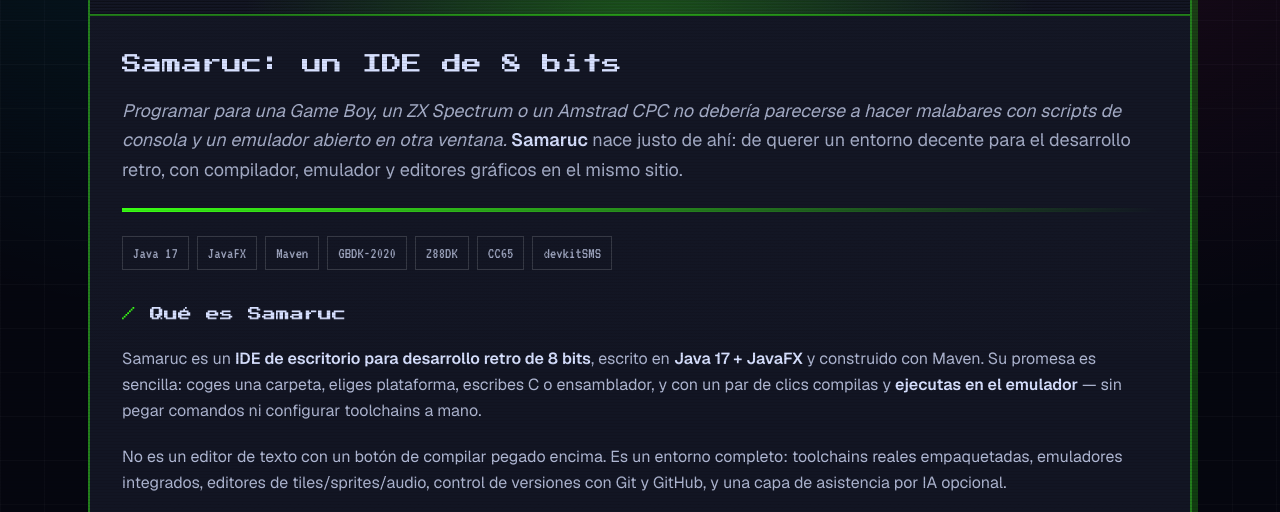
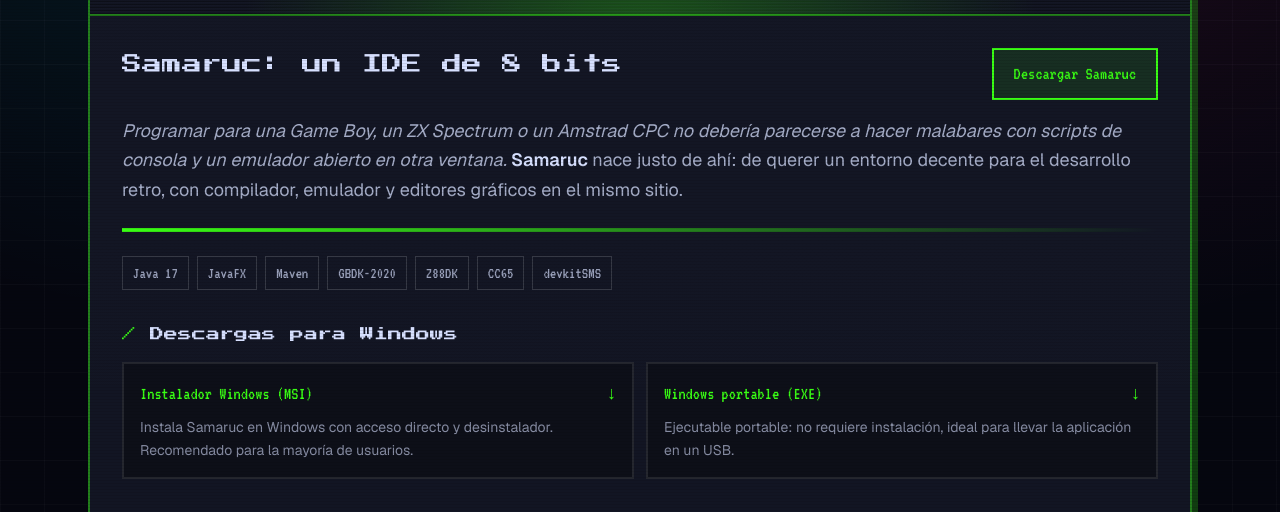
Before and after one commit to ginjol83/retrocueva, a Next.js app: page /samaruc in a window 1280 px wide. Shown: the part 288-800 px from the top of the page. Built offline with nearby package versions, Linux system fonts and the light colour scheme; no server answers.

Commit message:
partial commit

```diff
--- a/app/components/home/SamarucSection.tsx
+++ b/app/components/home/SamarucSection.tsx
@@ -137,6 +137,8 @@
             {project.link && (
               <a
                 href={project.link}
+                target="_blank"
+                rel="noopener noreferrer"
                 className="border-2 border-neon bg-neon/10 px-5 py-2.5 font-retro text-lg text-neon transition-all hover:bg-neon hover:text-black"
               >
                 Descargar Samaruc
@@ -165,6 +167,36 @@
               </span>
             ))}
           </div>
+
+          {project.downloads && project.downloads.length > 0 && (
+            <section className="mt-8">
+              <h3 className="font-pixel text-[12px] leading-6 text-ink sm:text-sm">
+                <span style={{ color: ACCENT }}>/</span> Descargas para Windows
+              </h3>
+              <ul className="mt-4 grid gap-3 sm:grid-cols-2">
+                {project.downloads.map((download) => (
+                  <li key={download.url}>
+                    <a
+                      href={download.url}
+                      target="_blank"
+                      rel="noopener noreferrer"
+                      className="group flex h-full flex-col border-2 border-white/10 bg-black/30 p-4 transition-colors hover:border-neon/60 hover:bg-neon/5"
+                    >
+                      <span className="flex items-center justify-between gap-3 font-retro text-lg text-neon">
+                        {download.label}
+                        <span aria-hidden>↓</span>
+                      </span>
+                      {download.description && (
+                        <span className="mt-2 text-sm leading-relaxed text-ink/60">
+                          {download.description}
+                        </span>
+                      )}
+                    </a>
+                  </li>
+                ))}
+              </ul>
+            </section>
+          )}
 
           {project.sections.map((section) => (
             <section key={section.heading} className="mt-8">
--- a/db/samaruc.json
+++ b/db/samaruc.json
@@ -4,7 +4,7 @@
   "lead": "*Programar para una Game Boy, un ZX Spectrum o un Amstrad CPC no debería parecerse a hacer malabares con scripts de consola y un emulador abierto en otra ventana.* **Samaruc** nace justo de ahí: de querer un entorno decente para el desarrollo retro, con compilador, emulador y editores gráficos en el mismo sitio.",
   "author": "Andrés Giménez",
   "year": 2026,
-  "version": "1.0.0",
+  "version": "1.3.3",
   "license": "MIT",
   "platforms": [
     "Game Boy / Game Boy Color",
@@ -18,6 +18,19 @@
   ],
   "stack": ["Java 17", "JavaFX", "Maven", "GBDK-2020", "Z88DK", "CC65", "devkitSMS"],
   "logo": "/samaruc/favicon.png",
+  "link": "https://github.com/ginjol83/samaruc-editor/releases/latest",
+  "downloads": [
+    {
+      "label": "Instalador Windows (MSI)",
+      "description": "Instala Samaruc en Windows con acceso directo y desinstalador. Recomendado para la mayoría de usuarios.",
+      "url": "https://github.com/ginjol83/samaruc-editor/releases/download/v1.3.3/Samaruc-Setup-1.3.3.msi"
+    },
+    {
+      "label": "Windows portable (EXE)",
+      "description": "Ejecutable portable: no requiere instalación, ideal para llevar la aplicación en un USB.",
+      "url": "https://github.com/ginjol83/samaruc-editor/releases/download/v1.3.3/Samaruc-Setup-1.3.3.exe"
+    }
+  ],
   "screenshots": [
     {
       "src": "/samaruc/CapturaSamaruc1.png",
```
Also changed, not shown: app/lib/data.ts (+7 -0 lines).
